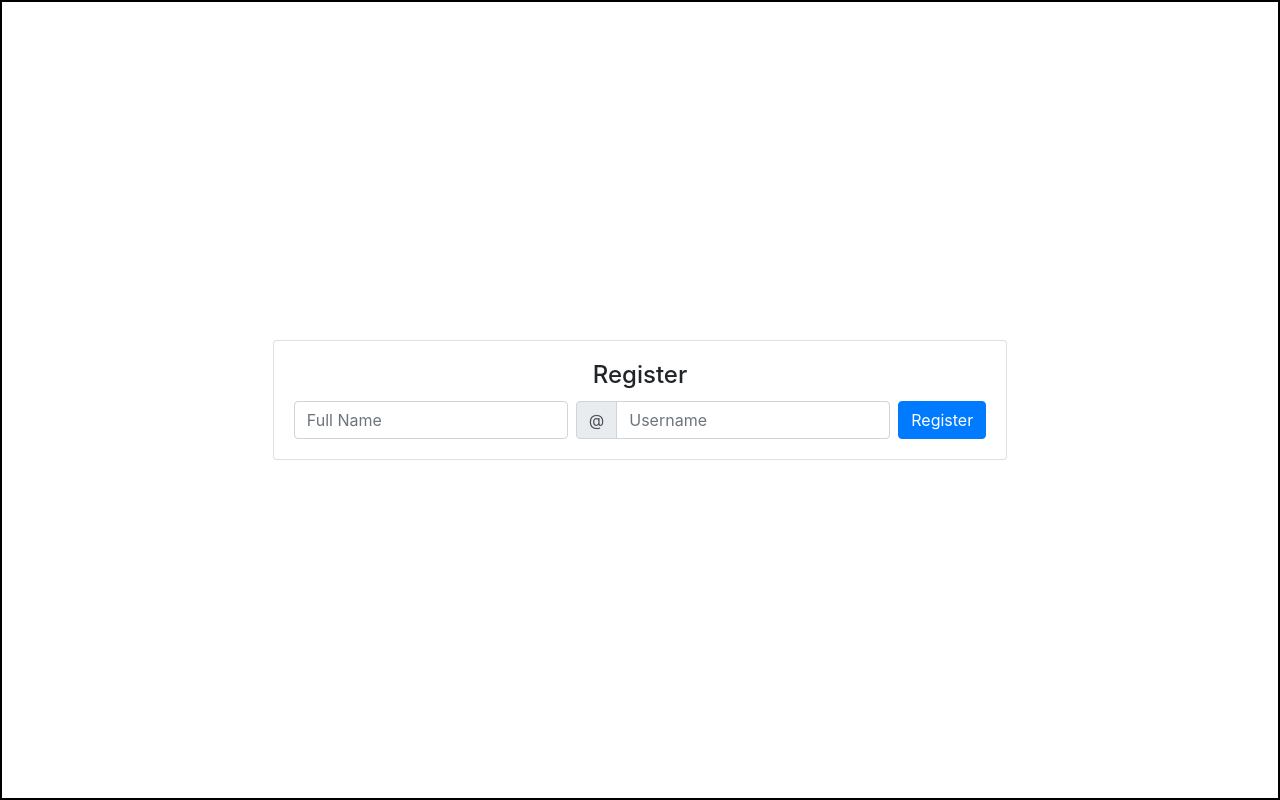
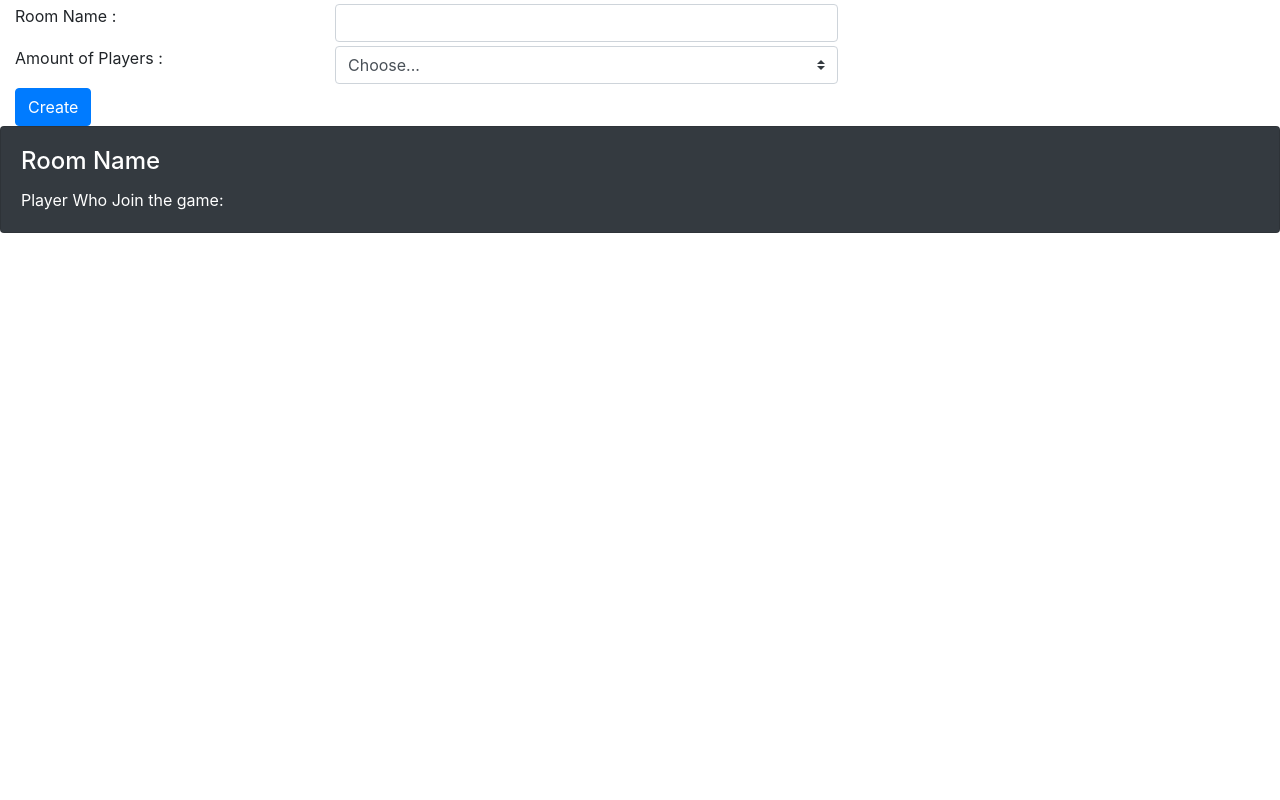
Before and after one commit to ayodance/ayodance, a Vue app in the folder client/: page /rooms in a window 1280 px wide. Built offline with nearby package versions, Linux system fonts and the light colour scheme.

Commit message:
Fix routes system

```diff
--- a/client/src/App.vue
+++ b/client/src/App.vue
@@ -1,28 +1,12 @@
 <template>
 
   <div id="app">
-    <Register v-if="!player"/>
-    <Room v-if="player"/>
-
-   <div id="lobby" v-if="player">
-    <Lobby/>
-   </div>
-      <!-- {{ $store.state.player }} -->
     <router-view/>
   </div>
 </template>
 
 <script>
-import Register from './views/Register'
-import Room from './views/Room'
-import Lobby from './components/lobby'
-
 export default {
-  components: {
-    Lobby,
-    Register,
-    Room
-  },
   data() {
     return {
       player: false
@@ -41,12 +25,3 @@ export default {
   }
 }
 </script>
-
-
-<style>
- #lobby {
-   height: 100vh;
-   background: url('https://wallpapercave.com/wp/17XP3In.jpg');
-   background-size: cover
- }
-</style>
--- a/client/src/router.js
+++ b/client/src/router.js
@@ -1,6 +1,9 @@
 import Vue from 'vue'
 import Router from 'vue-router'
 import InGame from '@/views/InGame'
+import Register from '@/views/Register'
+import Room from '@/views/Room'
+import Lobby from '@/views/Lobby'
 
 Vue.use(Router)
 
@@ -9,6 +12,21 @@ export default new Router({
   base: process.env.BASE_URL,
   routes: [
     {
+      path: '/',
+      name: 'home',
+      component: Register
+    },
+    {
+      path: '/rooms',
+      name: 'rooms',
+      component: Room
+    },
+    {
+      path: '/lobby',
+      name: 'lobby',
+      component: Lobby
+    },
+    {
       path: '/ingame',
       name: 'ingame',
       component: InGame
--- a/client/src/store.js
+++ b/client/src/store.js
@@ -22,7 +22,9 @@ export default new Vuex.Store({
         combo: 1
       }
     ],
-    player: '',
+    messages: '',
+    name: '',
+    roomMaster: '',
     arrowCollection: ['left', 'up', 'right', 'down'],
     arrowInput: [],
     arrowList: []
--- a/client/src/components/lobby.vue
+++ b/client/src/views/Lobby.vue
@@ -1,5 +1,5 @@
 <template>
-  <b-container class="pt-5">
+  <b-container id="lobby" class="pt-5">
     <div class="d-flex justify-content-between">
       <div class="player-chat w-75 mx-5">
         <b-list-group-item href="#" style="background-color: #66101F; color: whitesmoke;" class="flex-column align-items-start lobby-heading">
@@ -146,4 +146,10 @@ export default {
 
     border: 2px solid black;
   }
+
+  #lobby {
+    height: 100vh;
+    background: url('https://wallpapercave.com/wp/17XP3In.jpg');
+    background-size: cover
+  }
 </style>
--- a/client/src/views/Register.vue
+++ b/client/src/views/Register.vue
@@ -1,16 +1,8 @@
 <template>
     <div class="text-center" style="border: 2px black solid; margin-top: auto; margin-bottom: auto">
-        <h1></h1>
         <div>
             <b-card title="Register">
-               <b-form inline>
-                    <label class="sr-only" for="inline-form-input-name">Full Name</label>
-                    <b-input
-                        id="inline-form-input-name"
-                        class="mb-2 mr-sm-2 mb-sm-0"
-                        placeholder="Full Name"
-                        v-model="fullName"
-                    ></b-input>
+            <b-form inline @submit.prevent="register">
 
                     <label class="sr-only" for="inline-form-input-username">Username</label>
                         <b-input-group prepend="@" class="mb-2 mr-sm-2 mb-sm-0">
@@ -18,9 +10,10 @@
                     </b-input-group>
 
 
-                    <b-button variant="primary" @click="register" >Register</b-button>
+                    <b-button
+                        type="submit"
+                        variant="primary">Register</b-button>
                 </b-form>
-                {{fullName}} {{username}}
             </b-card>
         </div>
     </div>
@@ -45,8 +38,7 @@ export default {
             let player = localStorage.setItem('player', newUser.username)
             this.$store.commit('SET_PLAYER', newUser.username)
 
-            console.log(newUser)
-
+            this.$router.push('/rooms')
         }
     }
 
--- a/client/src/views/Room.vue
+++ b/client/src/views/Room.vue
@@ -1,7 +1,8 @@
 <template>
 <div>
     <b-container fluid>
-        <b-row class="my-1" >
+        <form @submit.prevent="create">
+            <b-row class="my-1">
                 <b-col sm="3">
                     <label for="roomName" >Room Name :</label>
                 </b-col>
@@ -24,7 +25,8 @@
                     </b-form-select>
                 </b-col>
             </b-row>
-        <b-button variant="primary" @click="create" >Create</b-button>
+            <b-button type="submit" variant="primary" >Create</b-button>
+        </form>
     </b-container>
 
     <CardRoom/>
@@ -44,7 +46,7 @@ export default {
     },
     methods:{
         create(){
-
+            this.$router.push('/lobby')
         }
     },
     components:{
```
Lines whose indentation alone changed are shown as unchanged.
